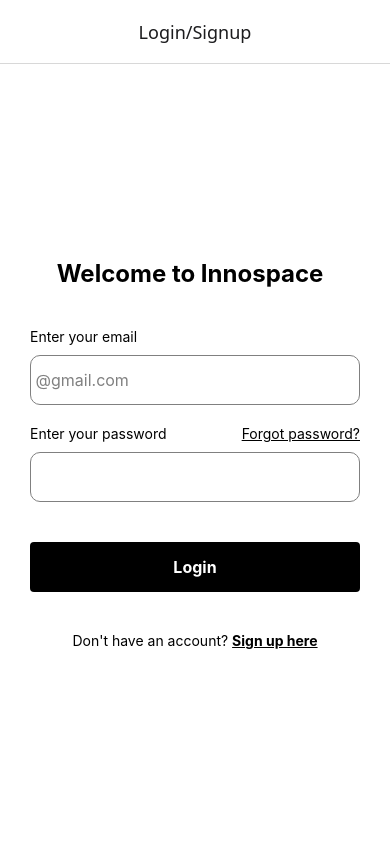
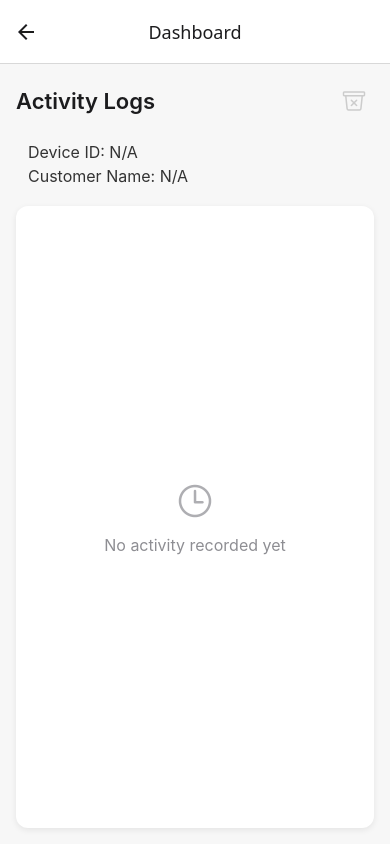
Before and after one commit to Ruthrapriya27/rc_expoapp, a React Native app: screen /Dashboard in a window 390 px wide. Built offline with nearby package versions, Linux system fonts and the light colour scheme; what react-native-ble-plx would draw is missing.

Commit message:
Added changes in the dashboard page

```diff
--- a/App.js
+++ b/App.js
@@ -1,4 +1,20 @@
 import { registerRootComponent } from 'expo';
+import App from './Navigations/Navigation';
+import { BluetoothProvider } from './Context/BluetoothContext';
+import { LogProvider } from './Context/LogContext';
+
+const RootApp = () => (
+  <BluetoothProvider>
+    <LogProvider>
+      <App />
+    </LogProvider>
+  </BluetoothProvider>
+);
+
+registerRootComponent(RootApp)
+
+
+/*import { registerRootComponent } from 'expo';
 import App from './Navigations/Navigation';
 import { BluetoothProvider } from './Bluetooth/BluetoothContext';
 
@@ -9,4 +25,4 @@
   </BluetoothProvider>
 );
 
-registerRootComponent(RootApp);
+registerRootComponent(RootApp);*/
--- /dev/null
+++ b/Context/LogContext.js
@@ -0,0 +1,33 @@
+import React, { createContext, useState } from 'react';
+
+export const LogContext = createContext();
+
+export const LogProvider = ({ children }) => {
+  const [logs, setLogs] = useState([]);
+  const [deviceId, setDeviceId] = useState("N/A");
+  const [customerName, setCustomerName] = useState("N/A");
+
+  const addLog = (log) => {
+    setLogs((prevLogs) => [log, ...prevLogs]);
+  };
+
+  const clearLogs = () => {
+    setLogs([]);
+  };
+
+  return (
+    <LogContext.Provider
+      value={{
+        logs,
+        addLog,
+        clearLogs,
+        deviceId,
+        setDeviceId,
+        customerName,
+        setCustomerName
+      }}
+    >
+      {children}
+    </LogContext.Provider>
+  );
+};
--- a/Navigations/Navigation.js
+++ b/Navigations/Navigation.js
@@ -4,6 +4,7 @@
 
 import UserScreen from '../LoginScreens/UserScreen';
 import TabScreen from './TabScreen'
+import DashboardScreen from '../Screens/DashboardScreen';
 
 const Stack = createStackNavigator();
 
@@ -29,6 +30,13 @@
           component={TabScreen}
           options={{ title: 'TabScreen',headerShown: false }}
         />
+
+       <Stack.Screen
+          name="Dashboard"
+          component={DashboardScreen}
+          options={{ title: 'Dashboard' }}
+        />
+
       </Stack.Navigator>
     </NavigationContainer>
 
--- a/Screens/BtconfigScreen.js
+++ b/Screens/BtconfigScreen.js
@@ -14,7 +14,7 @@
 from 'react-native';
 import { BleManager } from 'react-native-ble-plx';
 import { Buffer } from 'buffer';
-import { BluetoothContext } from '../Bluetooth/BluetoothContext';
+import { BluetoothContext } from '../Context/BluetoothContext';
 
 const manager = new BleManager();
 
@@ -148,7 +148,7 @@
           return prevDevices;
         });
 
-        scanDevices(); // optional: to refresh state
+        scanDevices();
 
       } catch (error) {
         console.log('Disconnect error:', error);
--- a/Screens/DashboardScreen.js
+++ b/Screens/DashboardScreen.js
@@ -1,39 +1,146 @@
 import React, { useContext } from 'react';
-import { View, Text, StyleSheet } from 'react-native';
-import { BluetoothContext } from '../Bluetooth/BluetoothContext';
+import { View, Text, ScrollView, StyleSheet, Alert, TouchableOpacity } from 'react-native';
+import { Ionicons } from '@expo/vector-icons';
+import { LogContext } from '../Context/LogContext';
 
 const DashboardScreen = () => {
-  const { customerName, deviceId } = useContext(BluetoothContext);
+  const { logs, clearLogs, deviceId, customerName } = useContext(LogContext);
+
+  const handleClearPress = () => {
+    Alert.alert(
+      'Clear All Logs',
+      'This will permanently delete all activity logs. Continue?',
+      [
+        {
+          text: 'Cancel',
+          style: 'cancel',
+        },
+        {
+          text: 'Delete All',
+          style: 'destructive',
+          onPress: () => clearLogs(),
+        },
+      ],
+      { cancelable: true }
+    );
+  };
 
   return (
     <View style={styles.container}>
-      <Text style={styles.label}>Device ID Code:</Text>
-      <Text style={styles.value}>{deviceId || 'Not Available'}</Text>
+      <View style={styles.header}>
+        <Text style={styles.title}>Activity Logs</Text>
+        <TouchableOpacity
+          onPress={handleClearPress}
+          style={styles.clearButton}
+          disabled={!logs || logs.length === 0}
+        >
+          <Ionicons
+            name="trash-bin-outline"
+            size={24}
+            color={(!logs || logs.length === 0) ? "#CCCCCC" : "#FF3B30"}
+          />
+        </TouchableOpacity>
+      </View>
 
-      <Text style={styles.label}>Customer Name:</Text>
-      <Text style={styles.value}>{customerName || 'Not Available'}</Text>
+      <View style={styles.deviceInfo}>
+        <Text style={styles.infoText}>Device ID: {deviceId}</Text>
+        <Text style={styles.infoText}>Customer Name: {customerName}</Text>
+      </View>
+
+      <View style={styles.logsContainer}>
+        {!logs || logs.length === 0 ? (
+          <View style={styles.emptyState}>
+            <Ionicons name="time-outline" size={40} color="#AEAEB2" />
+            <Text style={styles.emptyText}>No activity recorded yet</Text>
+          </View>
+        ) : (
+          <ScrollView
+            contentContainerStyle={styles.scrollContent}
+            showsVerticalScrollIndicator={false}
+          >
+            {logs.map((log, index) => (
+              <View key={index} style={styles.logItem}>
+                <Ionicons name="ellipse" size={8} color="#007AFF" style={styles.bullet} />
+                <Text style={styles.logText}>{log}</Text>
+              </View>
+            ))}
+          </ScrollView>
+        )}
+      </View>
     </View>
   );
 };
 
 const styles = StyleSheet.create({
   container: {
-    padding: 24,
-    margin: 16,
+    flex: 1,
+    backgroundColor: '#F7F7F7',
+    padding: 16,
+  },
+  header: {
+    flexDirection: 'row',
+    justifyContent: 'space-between',
+    alignItems: 'center',
+    marginBottom: 20,
+  },
+  title: {
+    fontSize: 22,
+    fontWeight: '600',
+    color: '#1C1C1E',
+  },
+  clearButton: {
+    padding: 8,
+  },
+  deviceInfo: {
+    marginBottom: 16,
+    paddingHorizontal: 12,
+  },
+  infoText: {
+    fontSize: 16,
+    color: '#333',
+    marginBottom: 4,
+  },
+  logsContainer: {
+    flex: 1,
+    backgroundColor: '#FFFFFF',
     borderRadius: 12,
-    backgroundColor: '#ffffff',
-    height: '100%',
+    shadowColor: '#000',
+    shadowOffset: { width: 0, height: 2 },
+    shadowOpacity: 0.08,
+    shadowRadius: 6,
+    elevation: 3,
+  },
+  emptyState: {
+    flex: 1,
     justifyContent: 'center',
+    alignItems: 'center',
+    padding: 40,
   },
-  label: {
-    fontSize: 18,
-    marginBottom: 8,
-    fontWeight: 'bold',
+  emptyText: {
+    marginTop: 12,
+    fontSize: 16,
+    color: '#8E8E93',
+    textAlign: 'center',
   },
-  value: {
-    fontSize: 20,
-    marginBottom: 24,
-    color: '#333333',
+  scrollContent: {
+    paddingVertical: 12,
+  },
+  logItem: {
+    flexDirection: 'row',
+    alignItems: 'center',
+    paddingVertical: 12,
+    paddingHorizontal: 16,
+    borderBottomWidth: 1,
+    borderBottomColor: '#F2F2F7',
+  },
+  bullet: {
+    marginRight: 12,
+  },
+  logText: {
+    flex: 1,
+    fontSize: 15,
+    color: '#2C2C2E',
+    lineHeight: 22,
   },
 });
 
--- a/Screens/KeyScreen.js
+++ b/Screens/KeyScreen.js
@@ -1,6 +1,7 @@
 import React, { useContext, useEffect, useState } from 'react';
 import { View, Button, StyleSheet, Alert, TextInput } from 'react-native';
-import { BluetoothContext } from '../Bluetooth/BluetoothContext';
+import { BluetoothContext } from '../Context/BluetoothContext';
+import { LogContext } from '../Context/LogContext';
 import { Buffer } from 'buffer';
 
 const KeyScreen = () => {
@@ -11,9 +12,9 @@
     readUUID,
   } = useContext(BluetoothContext);
 
+  const { addLog, setDeviceId, setCustomerName } = useContext(LogContext);
   const [devIdCommand, setDevIdCommand] = useState('{"cmd": "DEV_IDCODE_SET","args": ["1234"]}');
   const [timestampCommand, setTimestampCommand] = useState('{"cmd": "PROD_TIMESTAMP_GET"}');
-  const [custNameGetCommand, setCustNameGetCommand] = useState('{"cmd": "CUSTOMER_NAME_GET"}');
   const [custNameSetCommand, setCustNameSetCommand] = useState('{"cmd": "CUSTOMER_NAME_SET", "args": ["INNOSPACE"]}');
   const [relayCountCommand, setRelayCountCommand] = useState('{"cmd": "RELAY_COUNT_GET"}');
 
@@ -35,6 +36,7 @@
               try {
                 const decoded = Buffer.from(characteristic.value, 'base64').toString('utf8');
                 console.log('Received from ESP32:', decoded);
+                addLog(`Received from ESP32: ${decoded}`);
 
                 let parsed;
 
@@ -125,17 +127,22 @@
         base64Command
       );
       console.log('Command sent successfully:', jsonCommand);
+      addLog(`Command sent successfully: ${jsonCommand}`);
+
     } catch (error) {
       console.log('Error sending command:', error.message);
+      addLog(`Error sending command: ${error.message}`);
     }
   };
 
 
   return (
+
     <View style={styles.container}>
     <TextInput
-      placeholder="Enter ID Code"
+      placeholder="Enter ID Code eg.,1234"
       onChangeText={(text) => {
+        setDeviceId(text);
         const newCommand = {
           cmd: "DEV_IDCODE_SET",
           args: [text]
@@ -152,23 +159,23 @@
           const arg = parsed.args?.[0];
 
           if (!/^\d+$/.test(arg)|| arg.length > 15) {
-            Alert.alert('Invalid input. Command not sent.');
+            Alert.alert('Invalid input. Command not sent');
             return;
           }
 
           sendCommand(devIdCommand);
         } catch (e) {
-          Alert.alert('Invalid input format.');
+          Alert.alert('Invalid input format');
         }
       }}
     />
 
  <TextInput
-      placeholder="Enter Timestamp"
+  placeholder="Enter Timestamp eg.,202503"
   onChangeText={(text) => {
     const newCommand = {
       cmd: "PROD_TIMESTAMP_SET",
-          args: [text]
+      args: [parseInt(text)]
     };
     setTimestampCommand(JSON.stringify(newCommand));
   }}
@@ -193,9 +200,11 @@
   }}
 />
 
+
     <TextInput
-      placeholder="Enter Customer Name"
+      placeholder="Enter Customer Name eg.,Innospace"
       onChangeText={(text) => {
+        setCustomerName(text);
         const newCommand = {
           cmd: "CUSTOMER_NAME_SET",
           args: [text]
@@ -245,6 +254,7 @@
     height: '90%',
     backgroundColor: '#ffffff'
   },
+
   input: {
     borderColor: '#cccccc',
     borderWidth: 1,
--- a/package.json
+++ b/package.json
@@ -17,7 +17,7 @@
   "dependencies": {
     "@babel/helper-define-polyfill-provider": "^0.6.4",
     "@expo/ngrok": "^4.1.3",
-    "@expo/vector-icons": "^14.0.2",
+    "@expo/vector-icons": "^14.1.0",
     "@react-navigation/bottom-tabs": "^7.3.3",
     "@react-navigation/native": "^7.0.19",
     "@react-navigation/stack": "^7.2.3",
```
Also changed, not shown: Context/BluetoothContext.js (renamed from Bluetooth/BluetoothContext.js), 1 other file (tests, documents, lock files or other folders). Lines whose indentation alone changed are shown as unchanged.
